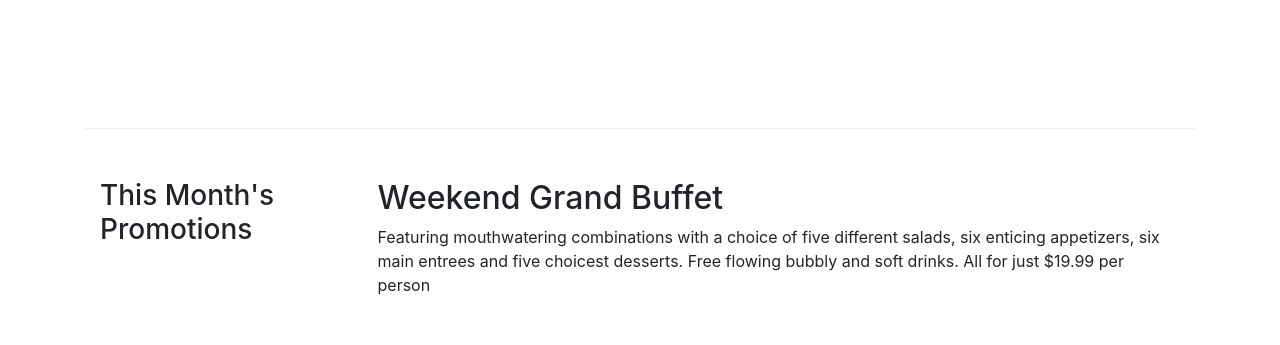
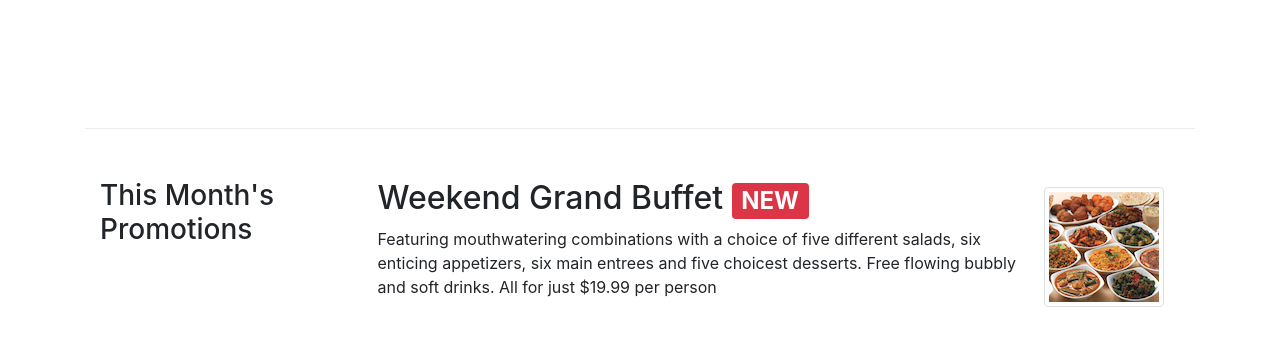
Before and after one commit to vitran96/webtool-excercise, a website: page conFusion/index.html in a window 1280 px wide. Shown: the part 605-950 px from the top of the page. Drawn offline with nearby package versions, Linux system fonts and the light colour scheme.

Commit message:
finish week 2 - assignment1

```diff
--- a/conFusion/index.html
+++ b/conFusion/index.html
@@ -72,8 +72,13 @@
                 <h3>This Month's Promotions</h3>
             </div>
             <div class="col col-sm col-md">
-                <h2>Weekend Grand Buffet</h2>
-                <p>Featuring mouthwatering combinations with a choice of five different salads, six enticing appetizers, six main entrees and five choicest desserts. Free flowing bubbly and soft drinks. All for just $19.99 per person </p>
+                <div class="media">
+                    <div class="media-body">
+                        <h2>Weekend Grand Buffet <span class="badge badge-danger">NEW</span></h2>
+                        <p>Featuring mouthwatering combinations with a choice of five different salads, six enticing appetizers, six main entrees and five choicest desserts. Free flowing bubbly and soft drinks. All for just $19.99 per person </p>
+                    </div>
+                    <img src="img/buffet.png" alt="Buffet" class="d-flex mr-3 img-thumbnail align-self-center">
+                </div>
             </div>
         </div>
 
```
